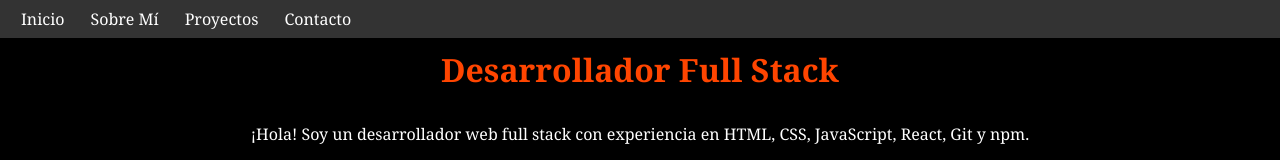
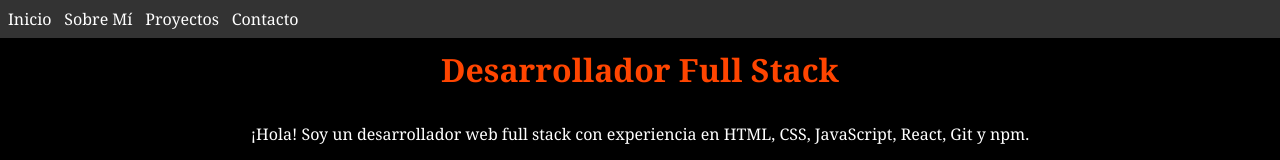
Before and after one commit to HernanGabrielStagni/PORTAFOLIO_HERNAN_STAGNI, a React (Vite) app: page / in a window 1280 px wide. Shown: the top 160 px of the page. Built offline with nearby package versions, Linux system fonts and the light colour scheme.

Commit message:
ajustando el nav

```diff
--- a/src/COMPONENTS/STYLES/CSS_NavBar.css
+++ b/src/COMPONENTS/STYLES/CSS_NavBar.css
@@ -1,7 +1,8 @@
 nav {
     display: flex;
-    justify-content:space-between;
-    padding: .5em 1em;
+
+    padding: .5em .5em;
+
 
     background-color: #333;
     color: #fff;
@@ -12,8 +13,9 @@ nav {
 
   ul {
     list-style-type: none;
-    gap: 1em;
+    gap: .8em;
     display: flex;
+    justify-content:space-between;
 
 
 
@@ -21,13 +23,13 @@ nav {
 
   li {
 
-    margin-right: 05px;
-    margin-left: 05px;
+
 
 }
 
   a {
-
+    margin-right: auto;
+    margin-left: auto;
     text-decoration: none;
     color: #fff;
   }
```
